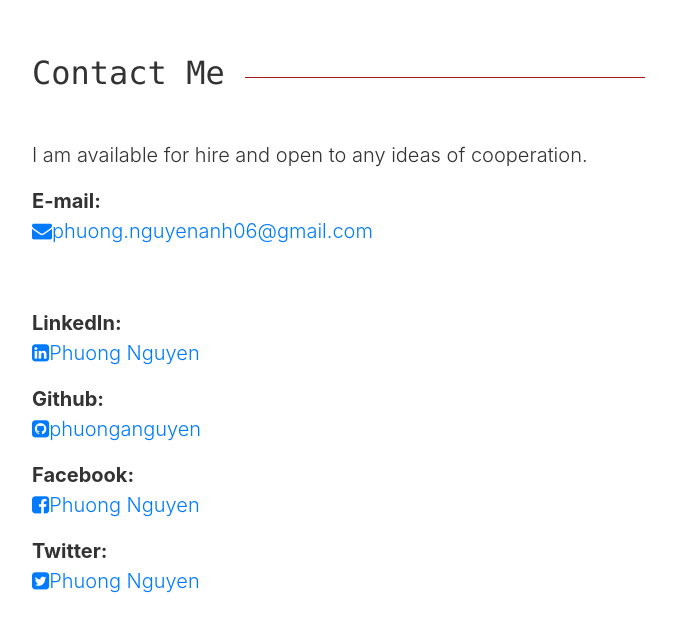
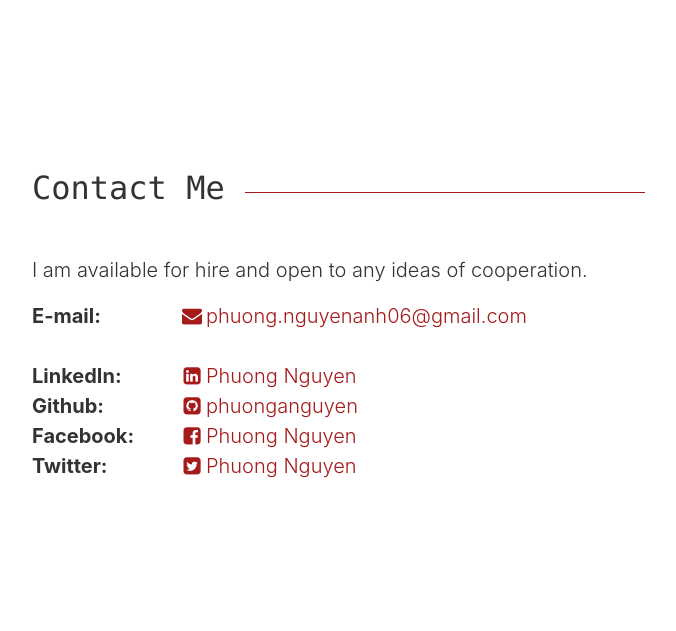
Before and after one commit to phuonganguyen/amplifyapp, a React (Create React App) app: page / in a window 1280 px wide. Shown: the part 3024-3655 px from the top of the page, without its empty margins (288-964 px from the left). Built offline with nearby package versions, Linux system fonts and the light colour scheme.

Commit message:
contact page

```diff
--- a/src/App.scss
+++ b/src/App.scss
@@ -47,6 +47,35 @@ section{
     min-width: none;
 }
 
+.contact-section dl{
+    overflow: hidden;
+
+    dt{
+        display: block;
+        float: left;
+        clear: both;
+        width: 150px;
+    }
+
+    dd{
+        display: block;
+        float: left;
+        margin: 0;
+
+        a{
+            color: #a51a1a;
+            text-decoration: none;
+
+            i{
+                display: inline-block;
+                width: 1em;
+                text-align: center;
+                margin-right: .2em;
+            }
+        }
+    }
+}
+
 @media (min-width: 992px){
     section{
         padding-top: 3rem!important;
--- a/src/components/contact.js
+++ b/src/components/contact.js
@@ -3,11 +3,10 @@ import React,{Component} from 'react';
 export default class Contact extends Component{
     render(){
         return(
-            <section id="contact" className="p-3 p-lg-5 d-flex align-items-center">
+            <section id="contact" className="contact-section p-3 p-lg-5 d-flex align-items-center">
                 <div className="w-100">
                     <h2 className="mb-5 title">Contact Me</h2>
                     <p>I am available for hire and open to any ideas of cooperation.</p>
-                    <div>
                     <dl>
                         <dt>E-mail:</dt>
                         <dd>
@@ -16,9 +15,7 @@ export default class Contact extends Component{
                                 phuong.nguyenanh06@gmail.com
                             </a>
                         </dd>
-                        </dl>
-                        <dl>&nbsp;</dl>
-                        <dl>
+                        <dt>&nbsp;</dt><dd></dd>
                         <dt>LinkedIn:</dt>
                         <dd>
                             <a href="https://www.linkedin.com/in/phuong-nguyen-5b214862/">
@@ -26,8 +23,6 @@ export default class Contact extends Component{
                                 Phuong Nguyen
                             </a>
                         </dd>
-                        </dl>
-                        <dl>
                         <dt>Github:</dt>
                         <dd>
                             <a href="https://github.com/phuonganguyen">
@@ -35,8 +30,6 @@ export default class Contact extends Component{
                                 phuonganguyen
                             </a>
                         </dd>
-                        </dl>
-                        <dl>
                         <dt>Facebook:</dt>
                         <dd>
                             <a href="https://github.com/phuonganguyen">
@@ -44,8 +37,6 @@ export default class Contact extends Component{
                                 Phuong Nguyen
                             </a>
                         </dd>
-                        </dl>
-                        <dl>
                         <dt>Twitter:</dt>
                         <dd>
                             <a href="https://github.com/phuonganguyen">
@@ -55,7 +46,6 @@ export default class Contact extends Component{
                         </dd>
                     </dl>
                 </div>
-                </div>
             </section>
         );
     }
```
Lines whose indentation alone changed are shown as unchanged.
